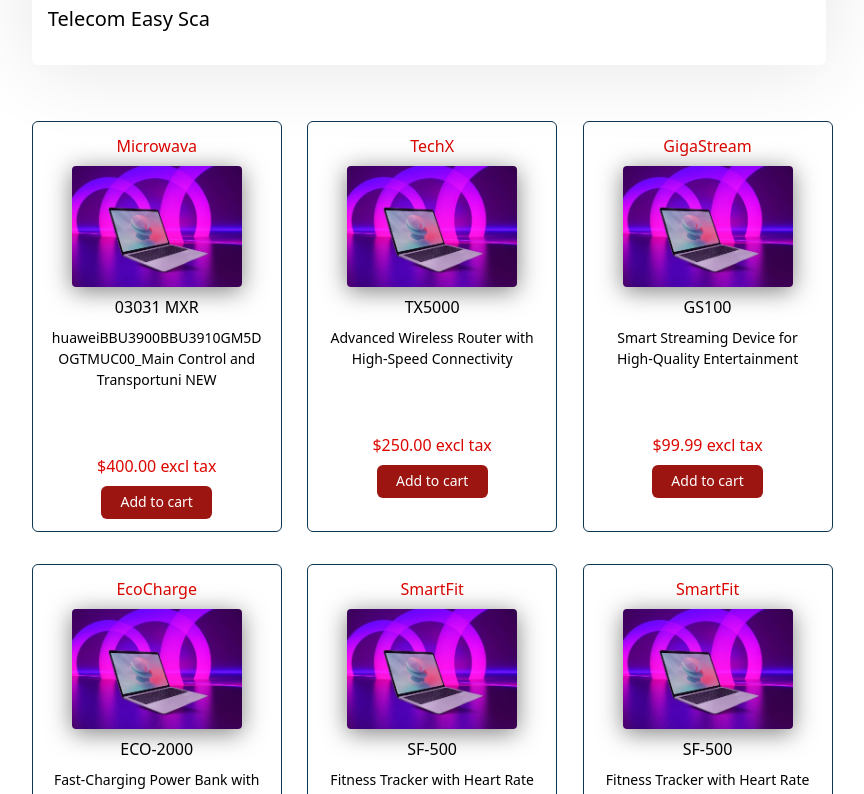
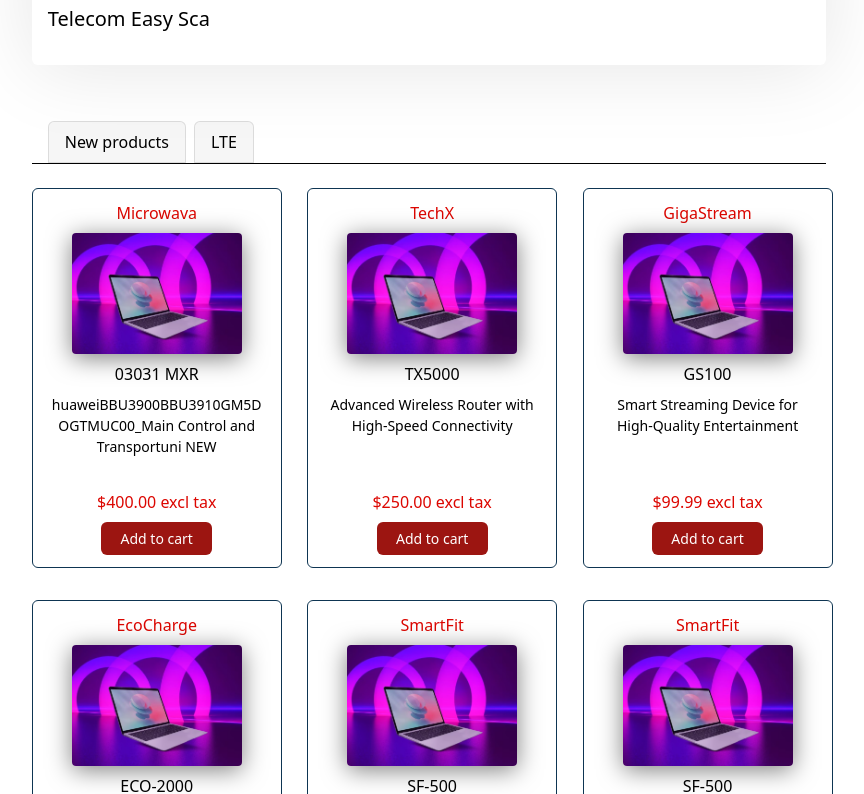
Before and after one commit to AmirNBK/Telecom, a SvelteKit app: page /contact-us in a window 1280 px wide. Shown: the part 1346-2140 px from the top of the page, without its empty margins (390-1254 px from the left). Built offline with nearby package versions, Linux system fonts and the light colour scheme.

Commit message:
developed the ItemSwitcher component

```diff
--- /dev/null
+++ b/src/components/ItemSwitcher/ItemSwitcher.svelte
@@ -0,0 +1,14 @@
+<script>
+    export let items;
+</script>
+
+<div class="items-baseline flex flex-row gap-2 pl-4" style="border-bottom: 1px solid #000;">
+    {#each items as items}
+        <div
+            style="background: rgba(218, 218, 218, 0.25); border: 1px solid rgba(0, 0, 0, 0.10);"
+            class="rounded-t-md py-2 px-4 cursor-pointer"
+        >
+            {items}
+        </div>
+    {/each}
+</div>
--- a/src/components/Product/Product.svelte
+++ b/src/components/Product/Product.svelte
@@ -10,6 +10,8 @@
     .Product {
         border: 1px solid #0E3552;
         width: 250px;
+        height: 380px;
+        justify-content: space-between;
     }
 
     .Product h2 {
@@ -45,7 +47,7 @@
     }
 </style>
 
-<div class="Product flex flex-col w-fit rounded-md py-3 gap-y-16 mx-auto">
+<div class="Product flex flex-col w-fit rounded-md py-3 justifty-between mx-auto">
     <div class="flex flex-col items-center gap-y-2">
         <h2 class="font-medium" style="color: #DC0600;">{brand}</h2>
         <img class="rounded-md rounded-2xl" src={image} alt="product" />
--- a/src/routes/contact-us/+page.svelte
+++ b/src/routes/contact-us/+page.svelte
@@ -8,6 +8,7 @@
     import Tags from "../../components/Tags/Tags.svelte";
     import product1 from "../../assets/image/product1.jpeg";
     import ContactUs from "../../components/ContactUs/ContactUs.svelte";
+    import ItemSwitcher from "../../components/ItemSwitcher/ItemSwitcher.svelte";
     const products = [
         {
             brand: "Microwava",
@@ -67,7 +68,9 @@
         </div>
         <div style="flex : 2.5;">
             <ContactUs />
-            <div class="grid grid-cols-3 gap-8 mt-14">
+            <div class="mt-14">
+                <ItemSwitcher items={["New products", "LTE"]} />
+                <div class="grid grid-cols-3 gap-8 mt-6">
                     {#each products as product}
                         <Product
                             brand={product.brand}
@@ -80,6 +83,7 @@
                 </div>
             </div>
         </div>
+    </div>
 
     <Footer />
 </div>
```
Lines whose indentation alone changed are shown as unchanged.
